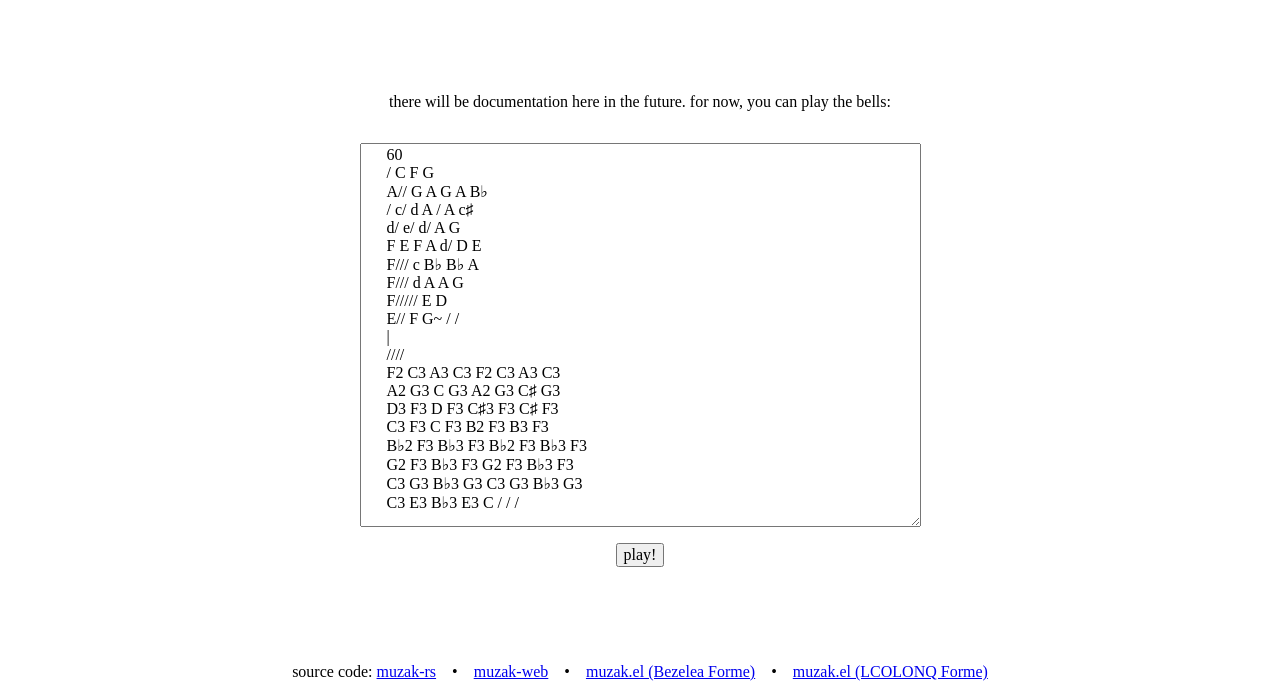
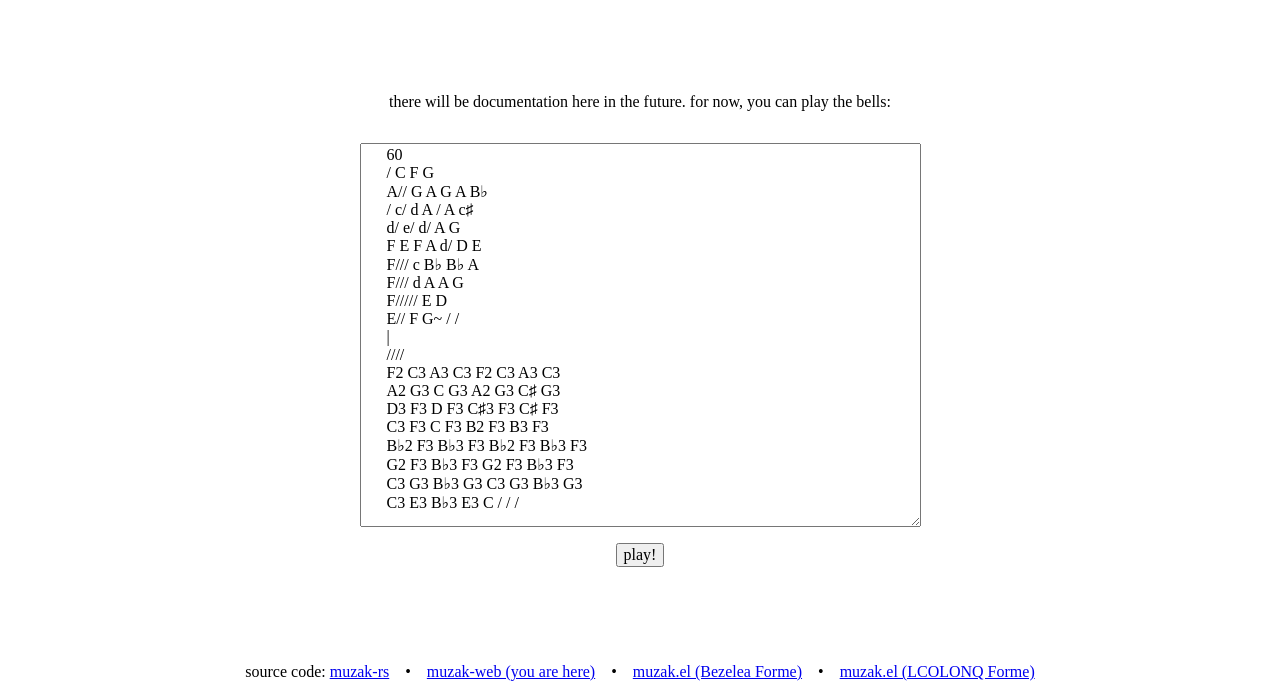
Before and after one commit to The0x539/muzak-web, a plain HTML site: page demo/index.html in a window 1280 px wide. Shown: the part 103-800 px from the top of the page. Drawn offline with Linux system fonts and the light colour scheme; a script that the page names is missing; a web font is replaced by a local one.

Commit message:
add you-are-here

```diff
--- a/demo/index.html
+++ b/demo/index.html
@@ -65,7 +65,7 @@
     source code:
     <ul>
       <li><a href="https://github.com/the0x539/muzak">muzak-rs</a></li>
-      <li><a href="https://github.com/the0x539/muzak-web">muzak-web</a></li>
+      <li><a href="https://github.com/the0x539/muzak-web">muzak-web (you are here)</a></li>
       <li><a href="https://codeberg.org/bezelea/muzak/src/branch/main/muzak.el">muzak.el (Bezelea Forme)</a></li>
       <li><a href="https://github.com/lcolonq/wasp/blob/master/src/contrib/bezelea-muzak.el">muzak.el (LCOLONQ Forme)</a></li>
     </ul>
```
